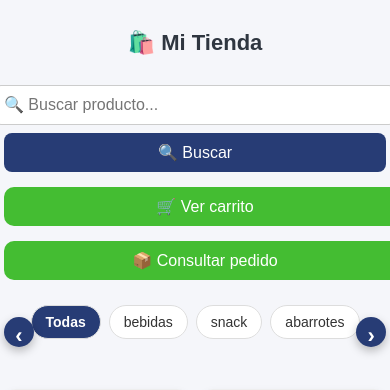
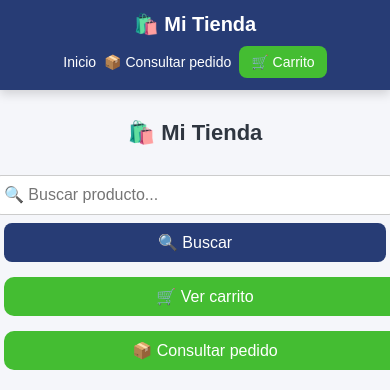
Before and after one commit to edwinsurco/tienda-django, a Django app: page / in a window 390 px wide; the page is wider, and only the part inside the window is pictured. Shown: the top 390 px of that part. Run offline with Django 5.2, Linux system fonts and the light colour scheme; data comes from the database, SQL or seed files in the repository.

Commit message:
Agregar header profesional

```diff
--- a/productos/templates/productos/lista_productos.html
+++ b/productos/templates/productos/lista_productos.html
@@ -17,6 +17,30 @@
 
 
 <body>
+
+<header class="header-tienda">
+
+    <div class="logo-tienda">
+        🛍️ Mi Tienda
+    </div>
+
+    <nav class="nav-tienda">
+
+        <a href="{% url 'lista_productos' %}">
+            Inicio
+        </a>
+
+        <a href="{% url 'consultar_pedido' %}">
+            📦 Consultar pedido
+        </a>
+
+        <a href="{% url 'ver_carrito' %}" class="carrito-header">
+            🛒 Carrito
+        </a>
+
+    </nav>
+
+</header>
 
 <div class="contenedor">
 
--- a/static/css/estilos.css
+++ b/static/css/estilos.css
@@ -608,3 +608,73 @@ button {
     }
 
 }
+
+/* ========================= */
+/* HEADER PROFESIONAL */
+/* ========================= */
+
+.header-tienda {
+    position: sticky;
+    top: 0;
+    z-index: 1000;
+
+    background: #273c75;
+    color: white;
+
+    display: flex;
+    justify-content: space-between;
+    align-items: center;
+
+    padding: 12px 5%;
+
+    box-shadow: 0 4px 10px rgba(0,0,0,0.15);
+}
+
+.logo-tienda {
+    font-size: 22px;
+    font-weight: bold;
+}
+
+.nav-tienda {
+    display: flex;
+    gap: 15px;
+    align-items: center;
+}
+
+.nav-tienda a {
+    color: white;
+    text-decoration: none;
+    font-weight: 500;
+}
+
+.carrito-header {
+    background: #44bd32;
+    padding: 8px 12px;
+    border-radius: 8px;
+}
+
+/* CELULAR */
+
+@media (max-width: 768px) {
+
+    .header-tienda {
+        flex-direction: column;
+        gap: 10px;
+        padding: 12px;
+    }
+
+    .logo-tienda {
+        font-size: 20px;
+    }
+
+    .nav-tienda {
+        width: 100%;
+        justify-content: center;
+        flex-wrap: wrap;
+        gap: 8px;
+    }
+
+    .nav-tienda a {
+        font-size: 14px;
+    }
+}
```
